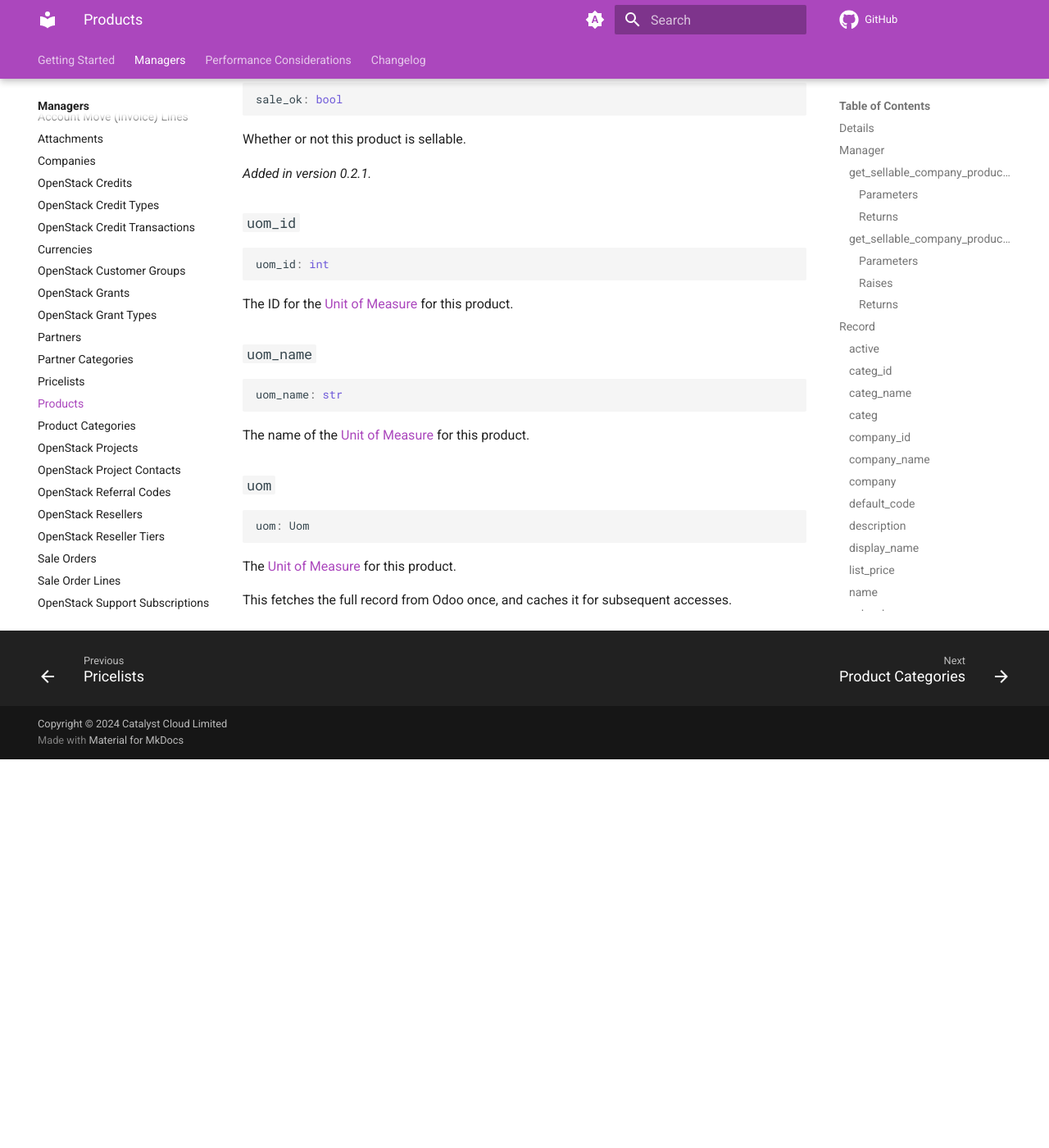
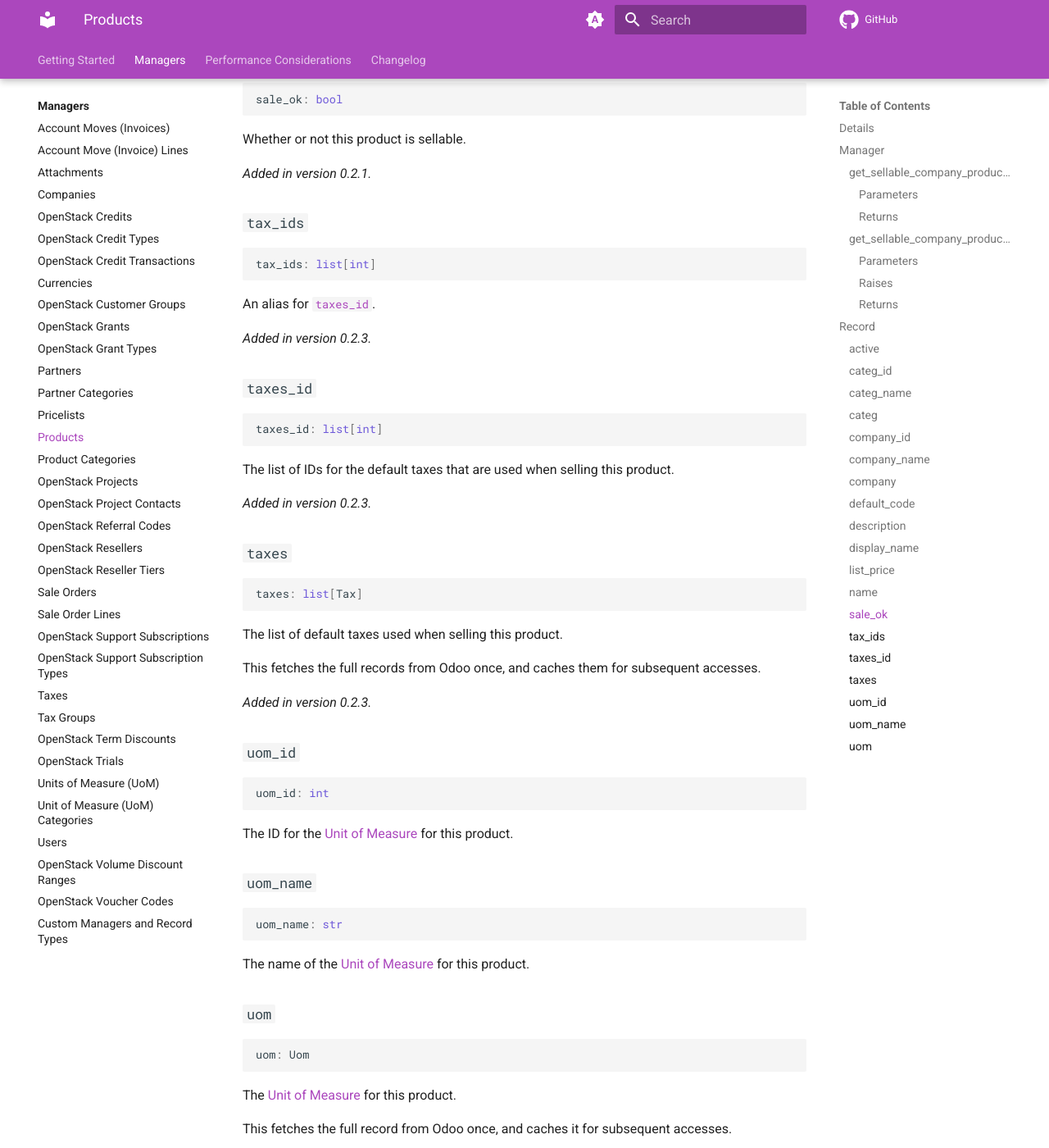
Before and after one commit to catalyst-cloud/python-openstack-odooclient, an MkDocs documentation site: the page built from docs/managers/product.md, in a window 1280 px wide and 1400 px high, scrolled down 7887 px. Shown: the whole window at 82% size. Built offline with MkDocs 1.6.1 and Material for MkDocs 9.7.7, drawn with Linux system fonts in a browser that asks for light colours; comment, search, counter and statistics services are not loaded; the version menu is left out; before the commit the page ends 8813 px from its top, so only the background shows below that.

Commit message:
Add tax fields to record types (#22)
* Add the ``taxes_id`` (with ``tax_ids`` alias) and ``taxes`` fields to the ``Product`` record type.
* Add the ``tax_ids`` and ``taxes`` fields to the ``AccountMoveLine`` record type.

Co-authored-by: Callum Dickinson <callum.dickinson@catalystcloud.nz>

````diff
--- /dev/null
+++ b/changelog.d/22.added.md
@@ -0,0 +1 @@
+Add tax fields to record types
--- a/docs/managers/product.md
+++ b/docs/managers/product.md
@@ -375,6 +375,40 @@ Whether or not this product is sellable.
 
 *Added in version 0.2.1.*
 
+### `tax_ids`
+
+```python
+tax_ids: list[int]
+```
+
+An alias for [``taxes_id``](#taxes_id).
+
+*Added in version 0.2.3.*
+
+### `taxes_id`
+
+```python
+taxes_id: list[int]
+```
+
+The list of IDs for the default taxes that are used
+when selling this product.
+
+*Added in version 0.2.3.*
+
+### `taxes`
+
+```python
+taxes: list[Tax]
+```
+
+The list of default taxes used when selling this product.
+
+This fetches the full records from Odoo once,
+and caches them for subsequent accesses.
+
+*Added in version 0.2.3.*
+
 ### `uom_id`
 
 ```python
````
Also changed, not shown: docs/managers/account-move-line.md (+24 -0 lines), 2 other files.
